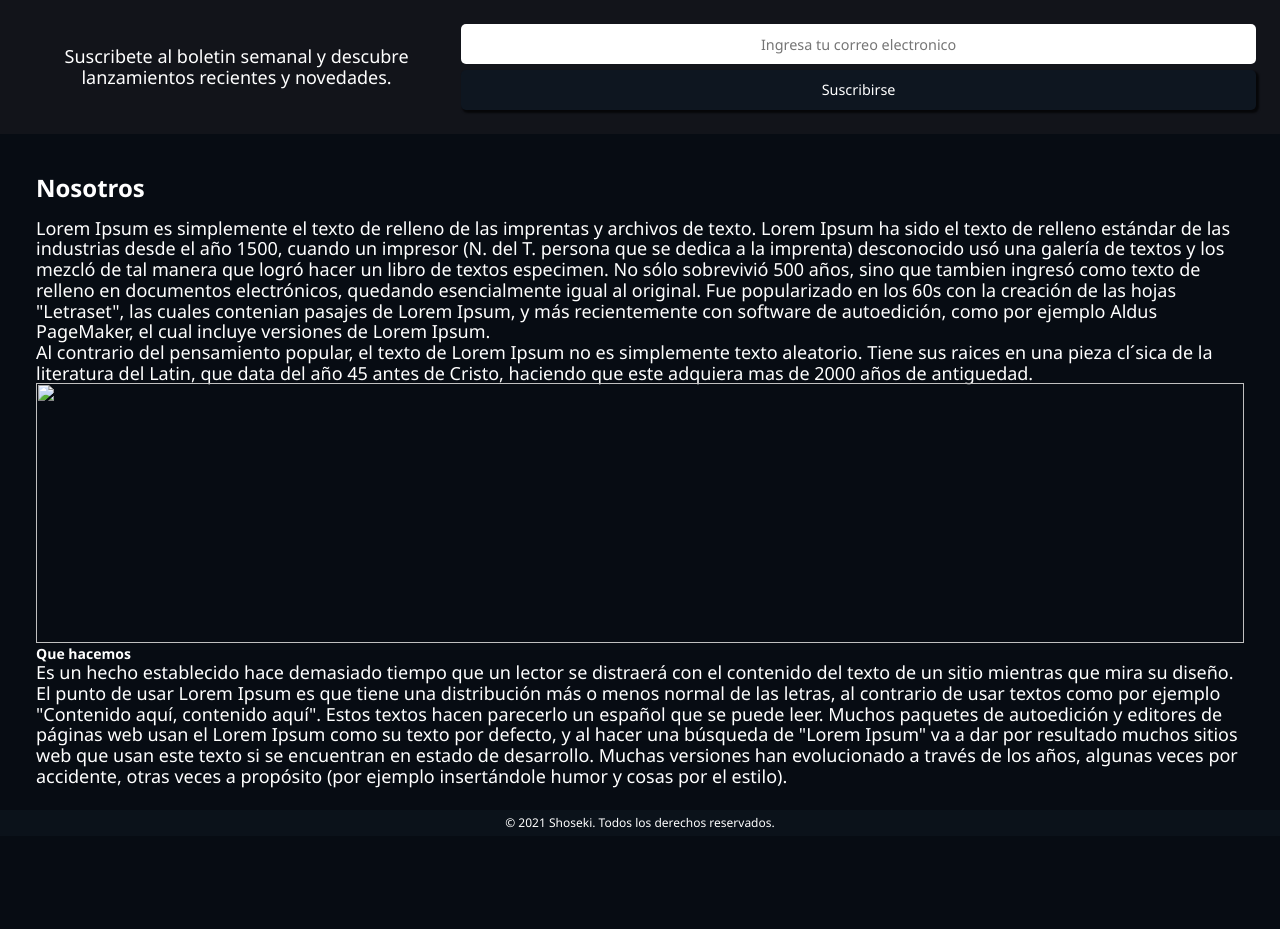
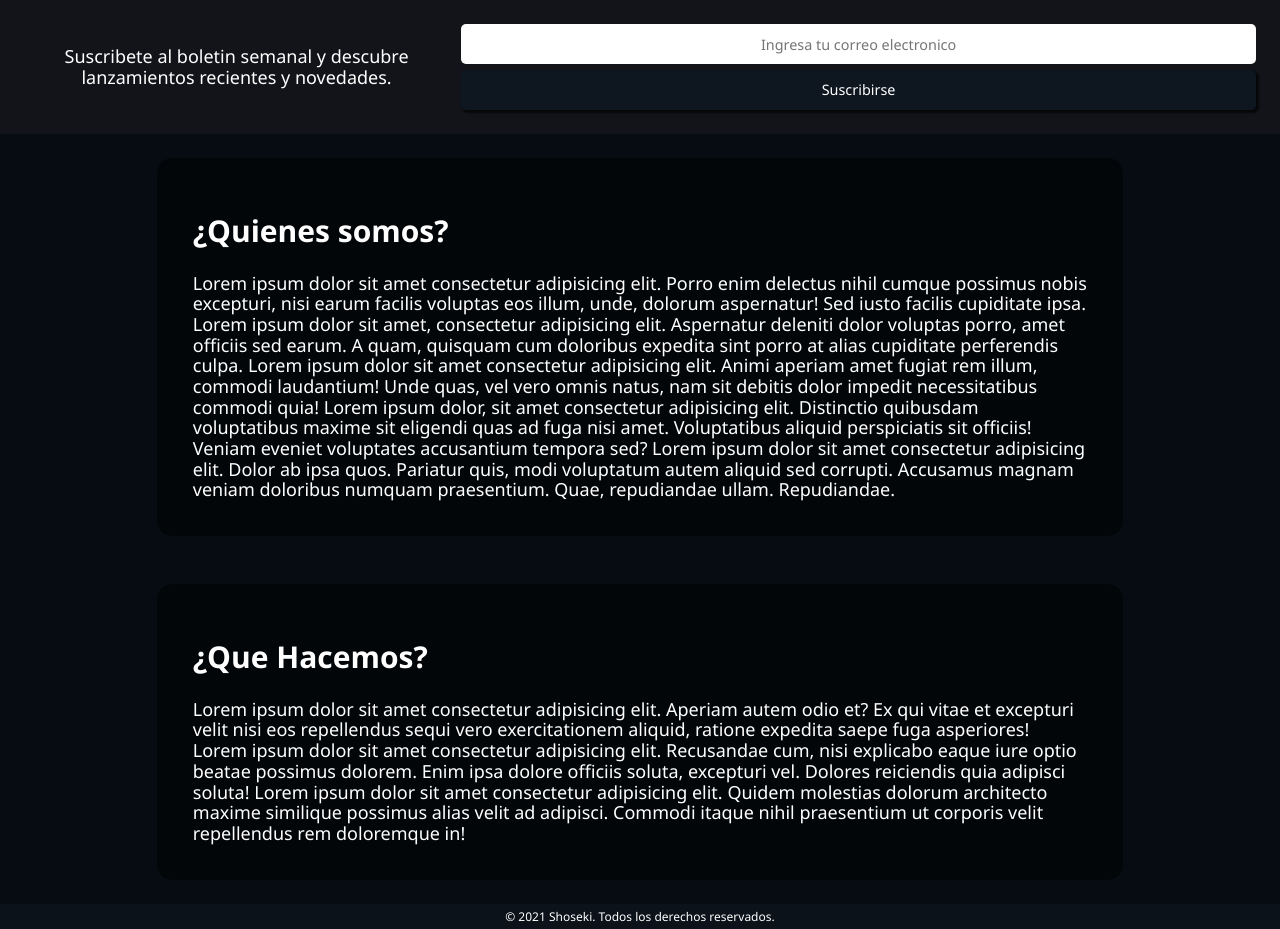
Before and after one commit to juanrojo2/manga-retailer-practice-webpage, a plain HTML site: page html/acercaDe.html in a window 1280 px wide. Shown: the part 800-1729 px from the top of the page. Before the commit the page ends 1636 px from the top, so only its background shows below. Drawn offline with nearby package versions, Linux system fonts and the light colour scheme.

Commit message:
About section created

```diff
--- a/css/acercaDe.css
+++ b/css/acercaDe.css
@@ -1,3 +1,23 @@
 .headerImg{
     background-image: url(../img/HeaderAcercaDe.jpg);
 }
+
+main > section{
+    display: flex;
+    flex-direction: row;
+    flex-wrap: wrap;
+    align-items: center;
+    justify-content: center;
+}
+
+main .container{
+    width: 80%;
+    background-color: rgba(0, 0, 0, 0.507);
+    padding: 3rem;
+    border-radius: 15px;
+}
+
+.container h1{
+    font-size: 2.5rem;
+    margin-bottom: 2rem;
+}
--- a/html/acercaDe.html
+++ b/html/acercaDe.html
@@ -5,8 +5,8 @@
     <meta charset="UTF-8">
     <meta http-equiv="X-UA-Compatible" content="IE=edge">
     <meta name="viewport" content="width=device-width, initial-scale=1.0">
-    <meta name="Descripcion" content="Diseño y Desarrollo Web">
-    <meta name="keywords" content="diseño web,desarrollo web,seo,posicionamiento web">
+    <meta name="Descripcion" content="Manga y novelas ligeras">
+    <meta name="keywords" content="Manga, novelas ligeras">
     <title>Shoseki | Acerca de nosotros</title>
     <link rel="shortcut icon" href="../img/logo.jpg" type="image/x-icon">
     <link rel="stylesheet" href="../css/normalize.css">
@@ -34,7 +34,7 @@
     </header>
     <section class="headerImg">
         <div class="container">
-            <h1>Compra Manga y Novelas Ligeras al mejor precio</h1>
+            <h1>¿Quiénes somos? ¿Qué Hacemos?</h1>
         </div>
     </section>
     <section class="newsletter">
@@ -46,32 +46,20 @@
             </form>
         </div>
     </section>
-
-    <section id="main">
-        <div class="contenedor">
-            <article id="main-col">
-                <h1>Nosotros</h1>
-                <p>
-                    Lorem Ipsum es simplemente el texto de relleno de las imprentas y archivos de texto. Lorem Ipsum ha sido el texto de relleno estándar de las industrias desde el año 1500, cuando un impresor (N. del T. persona que se dedica a la imprenta) desconocido usó una galería de textos y los mezcló de tal manera que logró hacer un libro de textos especimen. No sólo sobrevivió 500 años, sino que tambien ingresó como texto de relleno en documentos electrónicos, quedando esencialmente igual al original. Fue popularizado en los 60s con la creación de las hojas "Letraset", las cuales contenian pasajes de Lorem Ipsum, y más recientemente con software de autoedición, como por ejemplo Aldus PageMaker, el cual incluye versiones de Lorem Ipsum.
-                </p>
-                <p class="oscuro">
-                    Al contrario del pensamiento popular, el texto de Lorem Ipsum no es simplemente texto aleatorio. Tiene sus raices en una pieza cl´sica de la literatura del Latin, que data del año 45 antes de Cristo, haciendo que este adquiera mas de 2000 años de antiguedad.
-                </p>
-                 <img src="img/diseño.jpg" width="700" height="260">
-            </article>
-
-        <aside id="lateral">
-            <div class="oscuro">
-                <h3>Que hacemos</h3>
-                <p>
-                    Es un hecho establecido hace demasiado tiempo que un lector se distraerá con el contenido del texto de un sitio mientras que mira su diseño. El punto de usar Lorem Ipsum es que tiene una distribución más o menos normal de las letras, al contrario de usar textos como por ejemplo "Contenido aquí, contenido aquí". Estos textos hacen parecerlo un español que se puede leer. Muchos paquetes de autoedición y editores de páginas web usan el Lorem Ipsum como su texto por defecto, y al hacer una búsqueda de "Lorem Ipsum" va a dar por resultado muchos sitios web que usan este texto si se encuentran en estado de desarrollo. Muchas versiones han evolucionado a través de los años, algunas veces por accidente, otras veces a propósito (por ejemplo insertándole humor y cosas por el estilo).
-                </p>
-
+    <main>
+        <section>
+            <div class="container">
+                <h1>¿Quienes somos?</h1>
+                <p>Lorem ipsum dolor sit amet consectetur adipisicing elit. Porro enim delectus nihil cumque possimus nobis excepturi, nisi earum facilis voluptas eos illum, unde, dolorum aspernatur! Sed iusto facilis cupiditate ipsa. Lorem ipsum dolor sit amet, consectetur adipisicing elit. Aspernatur deleniti dolor voluptas porro, amet officiis sed earum. A quam, quisquam cum doloribus expedita sint porro at alias cupiditate perferendis culpa. Lorem ipsum dolor sit amet consectetur adipisicing elit. Animi aperiam amet fugiat rem illum, commodi laudantium! Unde quas, vel vero omnis natus, nam sit debitis dolor impedit necessitatibus commodi quia! Lorem ipsum dolor, sit amet consectetur adipisicing elit. Distinctio quibusdam voluptatibus maxime sit eligendi quas ad fuga nisi amet. Voluptatibus aliquid perspiciatis sit officiis! Veniam eveniet voluptates accusantium tempora sed? Lorem ipsum dolor sit amet consectetur adipisicing elit. Dolor ab ipsa quos. Pariatur quis, modi voluptatum autem aliquid sed corrupti. Accusamus magnam veniam doloribus numquam praesentium. Quae, repudiandae ullam. Repudiandae.</p>
             </div>
-        </aside>
-    </div>
-
-    </section>
+        </section>
+        <section>
+            <div class="container">
+                <h1>¿Que Hacemos?</h1>
+                <p>Lorem ipsum dolor sit amet consectetur adipisicing elit. Aperiam autem odio et? Ex qui vitae et excepturi velit nisi eos repellendus sequi vero exercitationem aliquid, ratione expedita saepe fuga asperiores! Lorem ipsum dolor sit amet consectetur adipisicing elit. Recusandae cum, nisi explicabo eaque iure optio beatae possimus dolorem. Enim ipsa dolore officiis soluta, excepturi vel. Dolores reiciendis quia adipisci soluta! Lorem ipsum dolor sit amet consectetur adipisicing elit. Quidem molestias dolorum architecto maxime similique possimus alias velit ad adipisci. Commodi itaque nihil praesentium ut corporis velit repellendus rem doloremque in!</p>
+            </div>
+        </section>
+    </main>
     <footer>
         <p>&copy; 2021 Shoseki. Todos los derechos reservados.</p>
     </footer>
```
